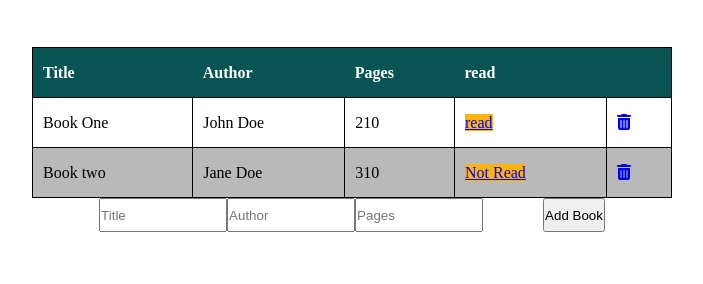
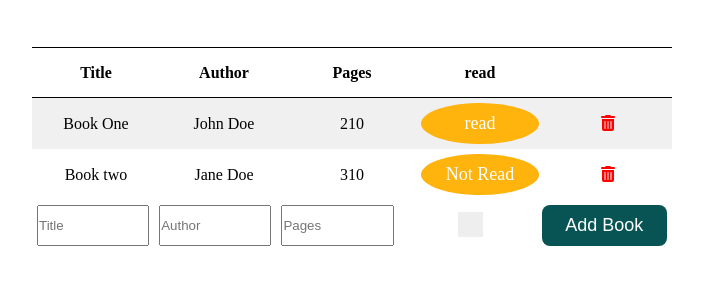
Before and after one commit to J-PCode/Book-Library, a plain HTML site: page index.html in a window 1280 px wide. Shown: the part 248-532 px from the top of the page, without its empty margins (288-991 px from the left). Drawn offline with Linux system fonts and the light colour scheme.

Commit message:
Update style.css

```diff
--- a/style.css
+++ b/style.css
@@ -4,7 +4,7 @@
 :root {
   --red: #FFB30D;
   --green: #085454;
-  --gray: #b9b9b9;
+  --gray: #F0F0F0;
   --blue:#001542;
 }
 
@@ -13,15 +13,19 @@
   padding: 0;
   box-sizing: border-box;
 }
+a, a:hover, a:focus, a:active {
+  text-decoration: none;
+  color: inherit;
+  }
 .container{
   display: flex;
   flex-direction: column;
   justify-content: center;
   align-items: center;
 }
-.main{
+.main, .footer{
 width: 50vw;
-text-align: left;
+text-align: center;
 }
 
 /* logo styling */
@@ -48,96 +52,152 @@ table{
   width: 100%;
 }
 table, td{
-  border: 1px solid;
+
   border-collapse: collapse;
 }
 th, td{
   height: 50px;
-  padding: 10px;
 }
-tr:nth-child(odd) {background-color: white}
-tr:nth-child(even) {background: var(--gray)}
+td{
+  padding: 5px;
+  text-align: center;
+  width: 20%;
+}
 th{
-background-color: var(--green);
-color: white;
+  border-bottom: 1px solid;
+  border-top: 1px solid;
+  text-align: center;
+  }
+
+  tbody tr:nth-child(odd) {
+  background-color: white;
+}
+  tbody tr:nth-child(odd) {
+    background-color: var(--gray);
   }
 
 /* buttons styling*/
+.btn{
+  border: none;
+  color: white;
+  width: 100%;
+  height: 100%;
+  padding: 10px;
+  text-align: center;
+  text-decoration: none;
+  display: inline-block;
+  font-size: 18px;
+  border-radius: 50%;
+}
 .btn-unread{
-  background-color: #FFB30D;
+  background-color: var(--red);
+}
+.btn-read{
+  background-color: var(--green);
+}
+.delete{
+  display:flex;
+  justify-content: center;
+  align-self: center;
+  font-size:16px;
+  color: red;
+}
+#submit{
+  border-radius:8px;
+  background-color: var(--green);
+}
+/* form styling */
+.form{
+  display: flex;
+}
+.form-control{
+  width: 100%;
+}
+input{
+  width: 100%;
+  margin: 5px;
+}
+.switch {
+  display: block;
+  position: relative;
+  left: 20%;
+  transform: translateX(-50%);
+  padding-left: 35px;
+  margin: 12px 0 12px 0;
+  cursor: pointer;
+  font-size: 22px;
+  -webkit-user-select: none;
+  -moz-user-select: none;
+  -ms-user-select: none;
+  user-select: none;
 }
 
-/* form styling */
-.form-group{
-  width: 10vw;
-  padding: 15px;
-  text-align: left;
-}
-.form-control{
-  width: 10vw;
-}
-.form{
-  display:flex;
+/* Hide the browser's default checkbox */
+.switch input {
+  position: absolute;
+  opacity: 0;
+  cursor: pointer;
+  height: 0;
+  width: 0;
 }
 
-/** switch styling */
-.switch {
-  position: relative;
-  display: inline-block;
-  width: 60px;
-  height: 34px;
-}
-/* Hide default HTML checkbox */
-.switch input {
-    opacity: 0;
-    width: 0;
-    height: 0;
+/* Create a custom checkbox */
+.checkmark {
+  position: absolute;
+  top: 0;
+  left: 0;
+  height: 25px;
+  width: 25px;
+  background-color: #eee;
 }
 
-  /* The slider */
-  .slider {
-    position: absolute;
-    cursor: pointer;
-    top: 0;
-    left: 0;
-    right: 0;
-    bottom: 0;
+/* On mouse-over, add a grey background color */
+.switch:hover input ~ .checkmark {
   background-color: #ccc;
-    -webkit-transition: .4s;
-    transition: .4s;
 }
 
-  .slider:before {
-    position: absolute;
-    content: "";
-    height: 26px;
-    width: 26px;
-    left: 4px;
-    bottom: 4px;
-    background-color: white;
-    -webkit-transition: .4s;
-    transition: .4s;
+/* When the checkbox is checked, add a blue background */
+.switch input:checked ~ .checkmark {
+  background-color: var(--green);
 }
 
-  input:checked + .slider {
-    background-color: #2196F3;
+/* Create the checkmark/indicator (hidden when not checked) */
+.checkmark:after {
+  content: "";
+  position: absolute;
+  display: none;
 }
 
-  input:focus + .slider {
-    box-shadow: 0 0 1px #2196F3;
+/* Show the checkmark when checked */
+.switch input:checked ~ .checkmark:after {
+  display: block;
 }
 
-  input:checked + .slider:before {
-    -webkit-transform: translateX(26px);
-    -ms-transform: translateX(26px);
-    transform: translateX(26px);
+/* Style the checkmark/indicator */
+.switch .checkmark:after {
+  left: 9px;
+  top: 5px;
+  width: 5px;
+  height: 10px;
+  border: solid white;
+  border-width: 0 3px 3px 0;
+  -webkit-transform: rotate(45deg);
+  -ms-transform: rotate(45deg);
+  transform: rotate(45deg);
 }
 
-  /* Rounded sliders */
-  .slider.round {
-    border-radius: 34px;
+/* UI alerts */
+.alert-success, .alert-danger{
+  color: white;
+  font-size: 1.5em;
+  padding: 10px;
+  width: 50%;
+  text-align: center;
 }
+.alert-success{
+  background-color: var(--green);
 
-  .slider.round:before {
-    border-radius: 50%;
 }
+.alert-danger{
+  background-color: var(--red);
+}
```
Lines whose indentation alone changed are shown as unchanged.
